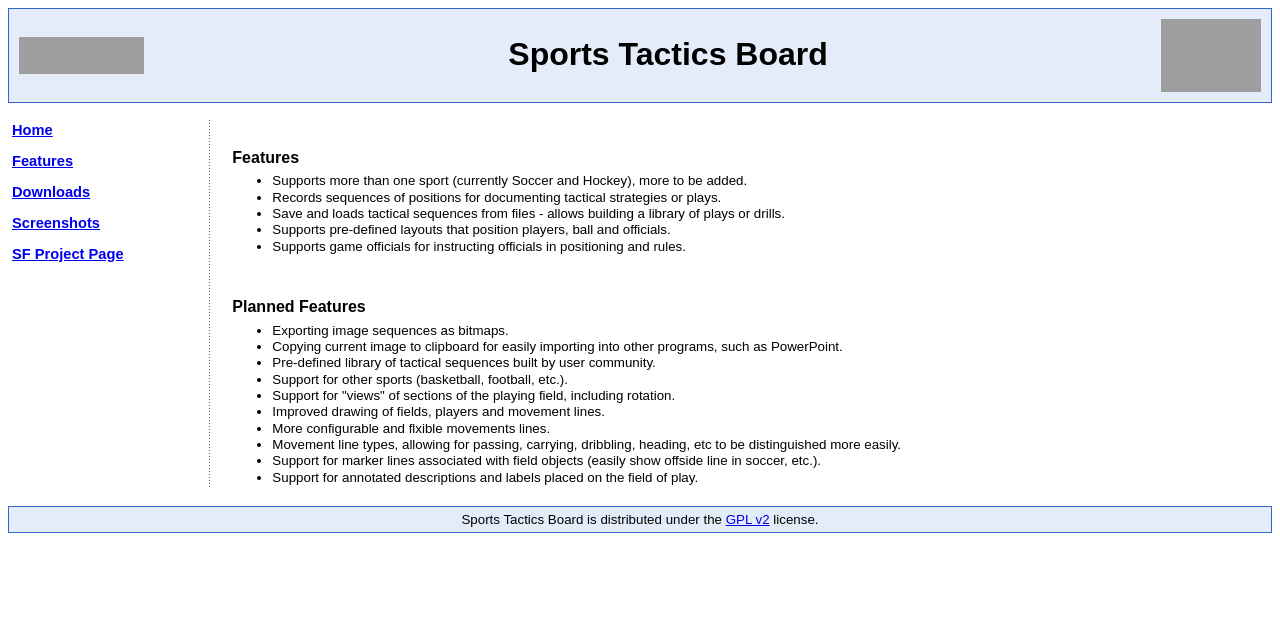
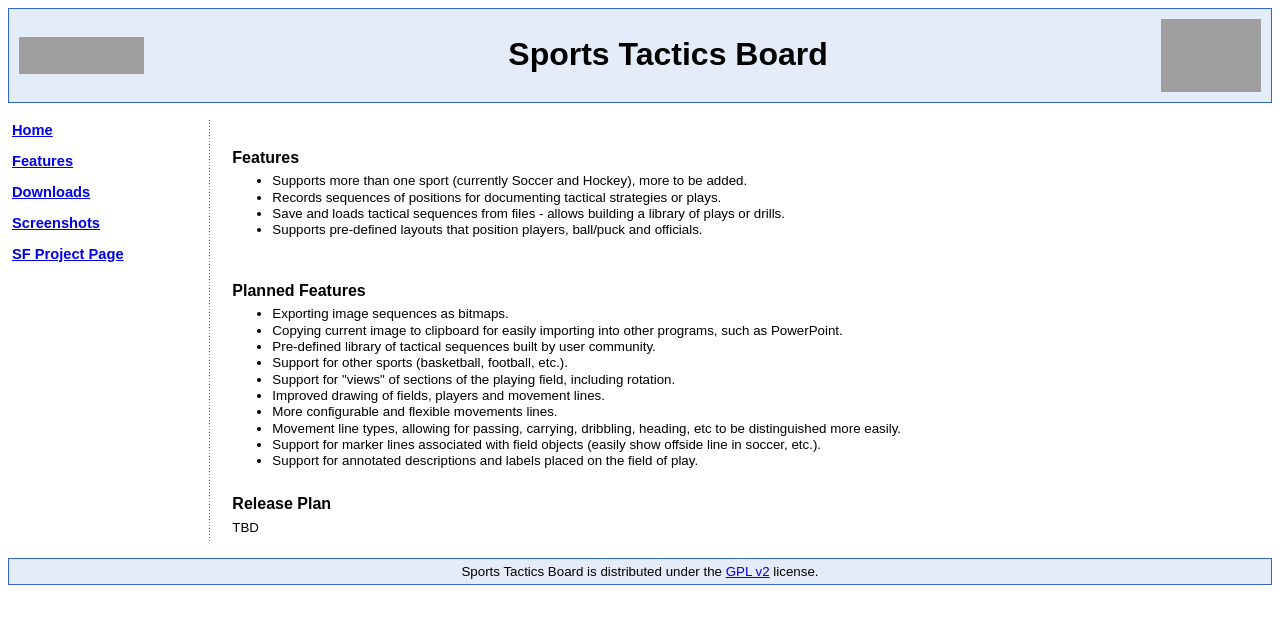
Before and after one commit to manio143/SportsTacticsBoard, a PHP site: page /features.php in a window 1280 px wide. Shown: the top 624 px of the page. Run offline with PHP 8.4, Linux system fonts and the light colour scheme; grey boxes are pictures that could not be loaded.

Commit message:
Minor feature listing edits for web site

```diff
--- a/WebSiteFiles/features.php
+++ b/WebSiteFiles/features.php
@@ -13,8 +13,7 @@
         <li>Supports more than one sport (currently Soccer and Hockey), more to be added.</li>
         <li>Records sequences of positions for documenting tactical strategies or plays.</li>
         <li>Save and loads tactical sequences from files - allows building a library of plays or drills.</li>
-        <li>Supports pre-defined layouts that position players, ball and officials.</li>
-        <li>Supports game officials for instructing officials in positioning and rules.</li>
+        <li>Supports pre-defined layouts that position players, ball/puck and officials.</li>
       </ul>
 
       <br />
@@ -27,12 +26,15 @@
         <li>Support for other sports (basketball, football, etc.).</li>
         <li>Support for &quot;views&quot; of sections of the playing field, including rotation.</li>
         <li>Improved drawing of fields, players and movement lines.</li>
-        <li>More configurable and flxible movements lines.</li>
+        <li>More configurable and flexible movements lines.</li>
         <li>Movement line types, allowing for passing, carrying, dribbling, heading, etc to be distinguished more easily.</li>
         <li>Support for marker lines associated with field objects (easily show offside line in soccer, etc.).</li>
         <li>Support for annotated descriptions and labels placed on the field of play.</li>
       </ul>
 
+      <h2>Release Plan</h2>
+      <p>TBD<p>
+
 
 <?php include("footer.php"); ?>
 </body>
```
